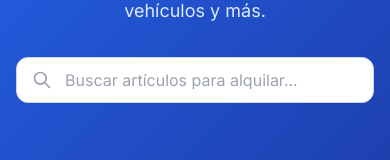
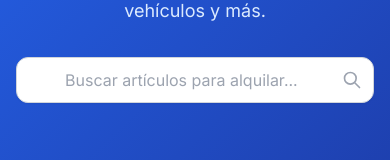
Before and after one commit to enriquezrene/todo-es-alquilable, a Next.js app: page / in a window 390 px wide. Shown: the part 276-436 px from the top of the page. Built offline with nearby package versions, Linux system fonts and the light colour scheme; no server answers; the database is empty.

Commit message:
fix zoom on iphone

```diff
--- a/src/features/search/components/SearchBar.tsx
+++ b/src/features/search/components/SearchBar.tsx
@@ -26,6 +26,10 @@ export default function SearchBar({
     onSearch(value)
   }
 
+  const handleIconClick = () => {
+    onSearch(value)
+  }
+
   return (
     <form onSubmit={handleSubmit} className={`relative ${className}`}>
       <input
@@ -40,8 +44,13 @@ export default function SearchBar({
         autoCapitalize="off"
         spellCheck="false"
       />
+      <button
+        type="button"
+        onClick={handleIconClick}
+        className="absolute right-3 top-1/2 h-5 w-5 -translate-y-1/2 text-gray-400 hover:text-gray-600 transition-colors"
+        aria-label="Buscar"
+      >
         <svg
-        className="absolute left-4 top-1/2 h-5 w-5 -translate-y-1/2 text-gray-400"
           fill="none"
           viewBox="0 0 24 24"
           stroke="currentColor"
@@ -53,6 +62,7 @@ export default function SearchBar({
             d="M21 21l-6-6m2-5a7 7 0 11-14 0 7 7 0 0114 0z"
           />
         </svg>
+      </button>
     </form>
   )
 }
```
Also changed, not shown: 1 other file (tests, documents, lock files or other folders). Lines whose indentation alone changed are shown as unchanged.
